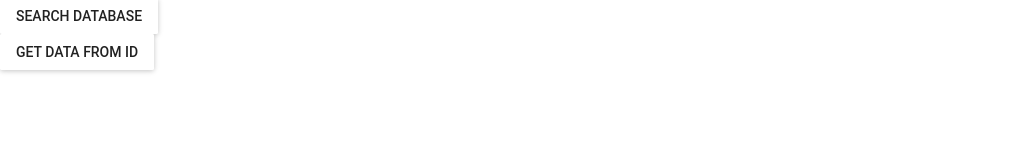
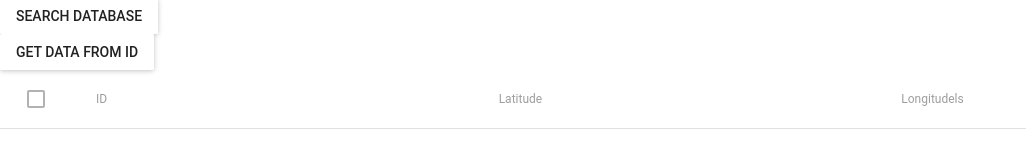
Before and after one commit to machix/CapstoneProject, a React (Create React App) app in the folder frontend/: page / in a window 1280 px wide. Shown: the part 170-338 px from the top of the page, without its empty margins (0-1026 px from the left). Built offline with nearby package versions, Linux system fonts and the light colour scheme.

Commit message:
Updated travis.yml

```diff
--- a/frontend/src/App.js
+++ b/frontend/src/App.js
@@ -35,11 +35,20 @@ class App extends Component {
           <br />
           <TextField value={this.state.getRequestPositionResponse} />
           <br />
-          <RaisedButton label="Search database" onClick={() => this.fetchDatabaseInfo()}/>
+          <RaisedButton label="Search database" onClick={() => this.fetchDatabaseInfo()} />
           <br />
-          <RaisedButton label="Get data from Id" onClick={() => this.fetchDatabaseId()}/>
+          <RaisedButton label="Get data from Id" onClick={() => this.fetchDatabaseId()} />
           <br />
           <Table>
+            <TableHeader>
+              <TableRow>
+                <TableHeaderColumn>ID</TableHeaderColumn>
+                <TableHeaderColumn>Latitude</TableHeaderColumn>
+                <TableHeaderColumn>Longitudels
+
+                </TableHeaderColumn>
+              </TableRow>
+            </TableHeader>
           </Table>
         </div>
       </MuiThemeProvider>
@@ -55,7 +64,7 @@ class App extends Component {
         var res = response.data;
         if (endpoint == "/position") {
           var responseString = res['Text'];
-          this.setState({getRequestPositionResponse: responseString})
+          this.setState({ getRequestPositionResponse: responseString })
         } else {
           this.setState({ getRequestResponse: res });
         }
```
Also changed, not shown: 1 other file (tests, documents, lock files or other folders).
